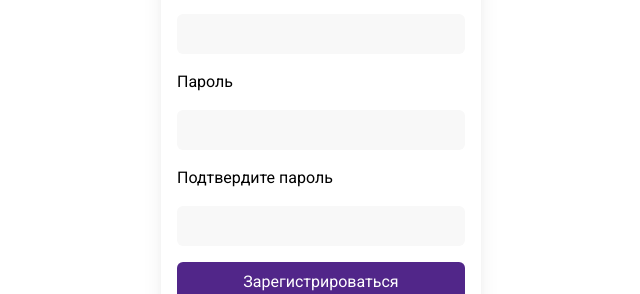
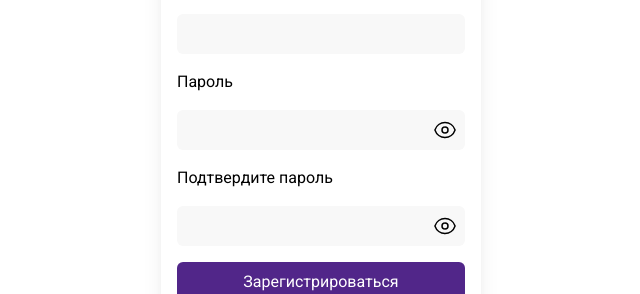
Before and after one commit to valescos/test-task-5, a React (Vite) app: page /signup in a window 1280 px wide. Shown: the part 332-626 px from the top of the page, without its empty margins (319-959 px from the left). Built offline with nearby package versions, Linux system fonts and the light colour scheme.

Commit message:
Show/hide password added

```diff
--- a/src/components/SignUpForm.tsx
+++ b/src/components/SignUpForm.tsx
@@ -1,3 +1,4 @@
+import { useState } from "react";
 import {
   getAuthToken,
   setConfirmPassword,
@@ -10,6 +11,10 @@
 import { cn } from "../utilis";
 
 export default function SignUpForm() {
+  const [passwordShow, setPasswordsShow] = useState({
+    pass: false,
+    conf: false,
+  });
   const { name, email, password, confirm_password, errors } = useAppSelector(
     (state) => state.form
   );
@@ -68,15 +73,15 @@
           </p>
         )}
       </div>
-      <div>
+      <div className="relative">
         <label htmlFor="pass">Пароль</label>
         <input
           className={cn(
-            "rounded-md",
+            "rounded-md pr-6",
             errors.password && "border-rose-600 border-2"
           )}
           id="pass"
-          type="password"
+          type={passwordShow.pass ? "text" : "password"}
           value={password}
           onChange={(e) => dispatch(setPassword(e.target.value))}
         />
@@ -85,16 +90,27 @@
             Пароль должен состоять минимум из шести символов
           </p>
         )}
+        <span
+          onClick={() =>
+            setPasswordsShow({
+              ...passwordShow,
+              pass: !passwordShow.pass,
+            })
+          }
+          className="absolute cursor-pointer right-0 px-2 top-12"
+        >
+          {passwordShow.pass ? colsedeye : openeye}
+        </span>
       </div>
-      <div>
+      <div className="relative">
         <label htmlFor="pass_confirm">Подтвердите пароль</label>
         <input
           className={cn(
-            "rounded-md",
+            "rounded-md pr-6",
             errors.confirm_password && "border-rose-600 border-2"
           )}
           id="pass_confirm"
-          type="password"
+          type={passwordShow.conf ? "text" : "password"}
           value={confirm_password}
           onChange={(e) => dispatch(setConfirmPassword(e.target.value))}
         />
@@ -103,6 +119,17 @@
             Пароль не совпадает с подтверждением
           </p>
         )}
+        <span
+          onClick={() =>
+            setPasswordsShow({
+              ...passwordShow,
+              conf: !passwordShow.conf,
+            })
+          }
+          className="absolute cursor-pointer right-0 px-2 top-12"
+        >
+          {passwordShow.conf ? colsedeye : openeye}
+        </span>
       </div>
       <button className="bg-[#512689] px-4 py-2 text-white text-center rounded-md">
         Зарегистрироваться
@@ -110,3 +137,42 @@
     </form>
   );
 }
+
+const openeye = (
+  <svg
+    xmlns="http://www.w3.org/2000/svg"
+    fill="none"
+    viewBox="0 0 24 24"
+    strokeWidth={1.5}
+    stroke="currentColor"
+    className="size-6"
+  >
+    <path
+      strokeLinecap="round"
+      strokeLinejoin="round"
+      d="M2.036 12.322a1.012 1.012 0 0 1 0-.639C3.423 7.51 7.36 4.5 12 4.5c4.638 0 8.573 3.007 9.963 7.178.07.207.07.431 0 .639C20.577 16.49 16.64 19.5 12 19.5c-4.638 0-8.573-3.007-9.963-7.178Z"
+    />
+    <path
+      strokeLinecap="round"
+      strokeLinejoin="round"
+      d="M15 12a3 3 0 1 1-6 0 3 3 0 0 1 6 0Z"
+    />
+  </svg>
+);
+
+const colsedeye = (
+  <svg
+    xmlns="http://www.w3.org/2000/svg"
+    fill="none"
+    viewBox="0 0 24 24"
+    strokeWidth={1.5}
+    stroke="currentColor"
+    className="size-6"
+  >
+    <path
+      strokeLinecap="round"
+      strokeLinejoin="round"
+      d="M3.98 8.223A10.477 10.477 0 0 0 1.934 12C3.226 16.338 7.244 19.5 12 19.5c.993 0 1.953-.138 2.863-.395M6.228 6.228A10.451 10.451 0 0 1 12 4.5c4.756 0 8.773 3.162 10.065 7.498a10.522 10.522 0 0 1-4.293 5.774M6.228 6.228 3 3m3.228 3.228 3.65 3.65m7.894 7.894L21 21m-3.228-3.228-3.65-3.65m0 0a3 3 0 1 0-4.243-4.243m4.242 4.242L9.88 9.88"
+    />
+  </svg>
+);
```
